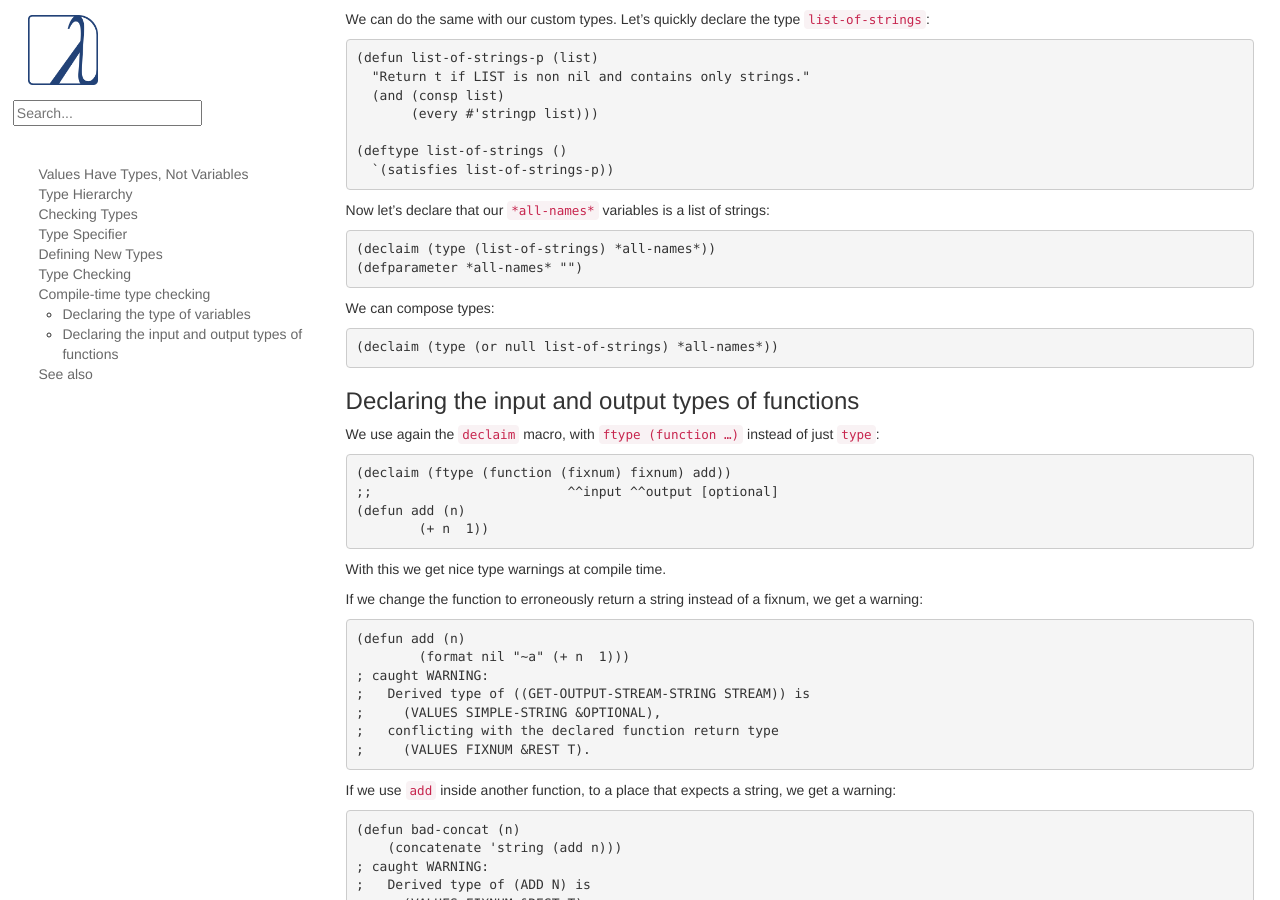
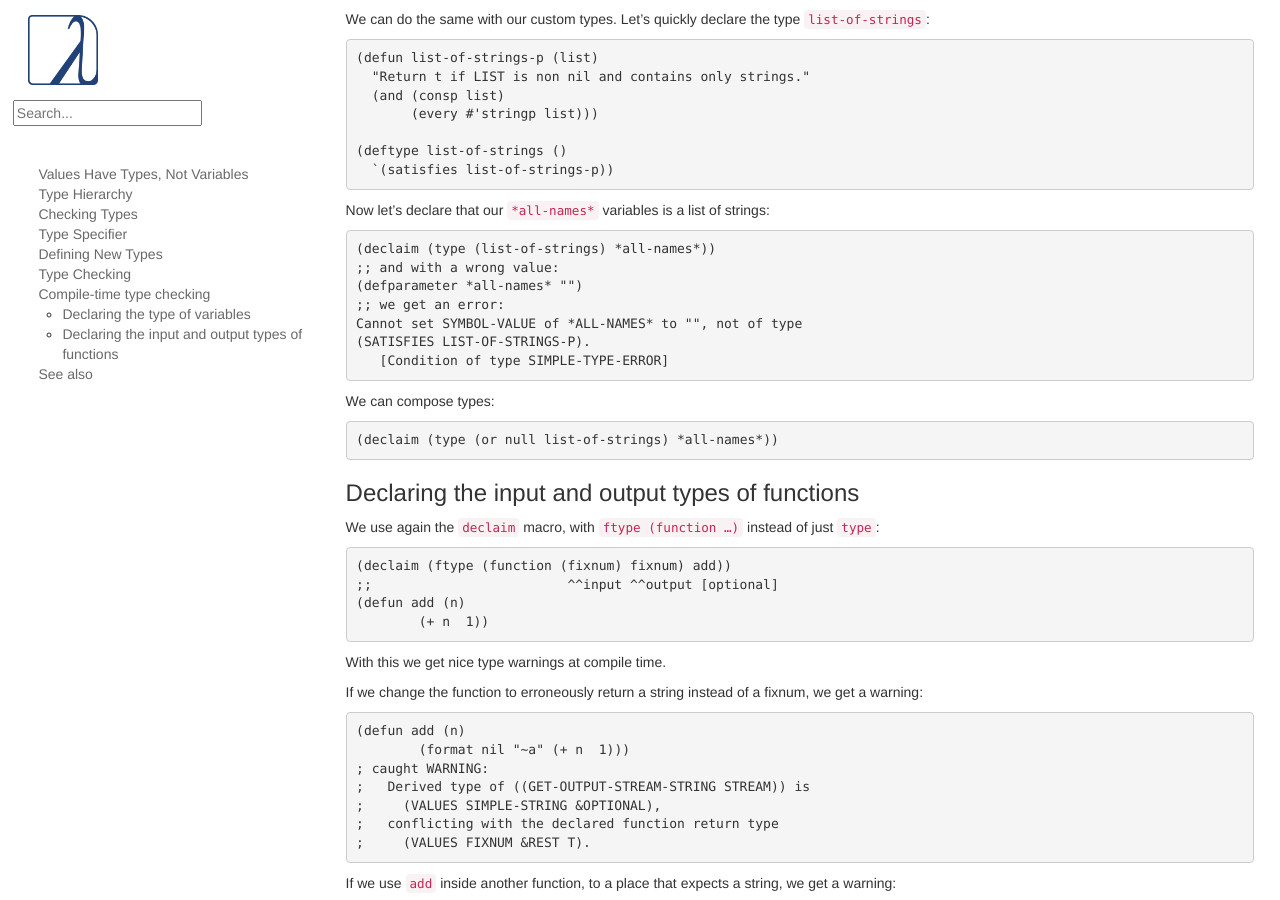
Before and after one commit to LispCookbook/cl-cookbook, a Jekyll site: the page built from type.md, in a window 1280 px wide and 900 px high, scrolled down 4493 px. Built offline with Jekyll 4.4.1, drawn with Linux system fonts in a browser that asks for light colours.

Commit message:
types: show error with list-of-strings

```diff
--- a/type.md
+++ b/type.md
@@ -321,7 +321,12 @@ Now let's declare that our `*all-names*` variables is a list of strings:
 
 ~~~lisp
 (declaim (type (list-of-strings) *all-names*))
+;; and with a wrong value:
 (defparameter *all-names* "")
+;; we get an error:
+Cannot set SYMBOL-VALUE of *ALL-NAMES* to "", not of type
+(SATISFIES LIST-OF-STRINGS-P).
+   [Condition of type SIMPLE-TYPE-ERROR]
 ~~~
 
 We can compose types:
```
